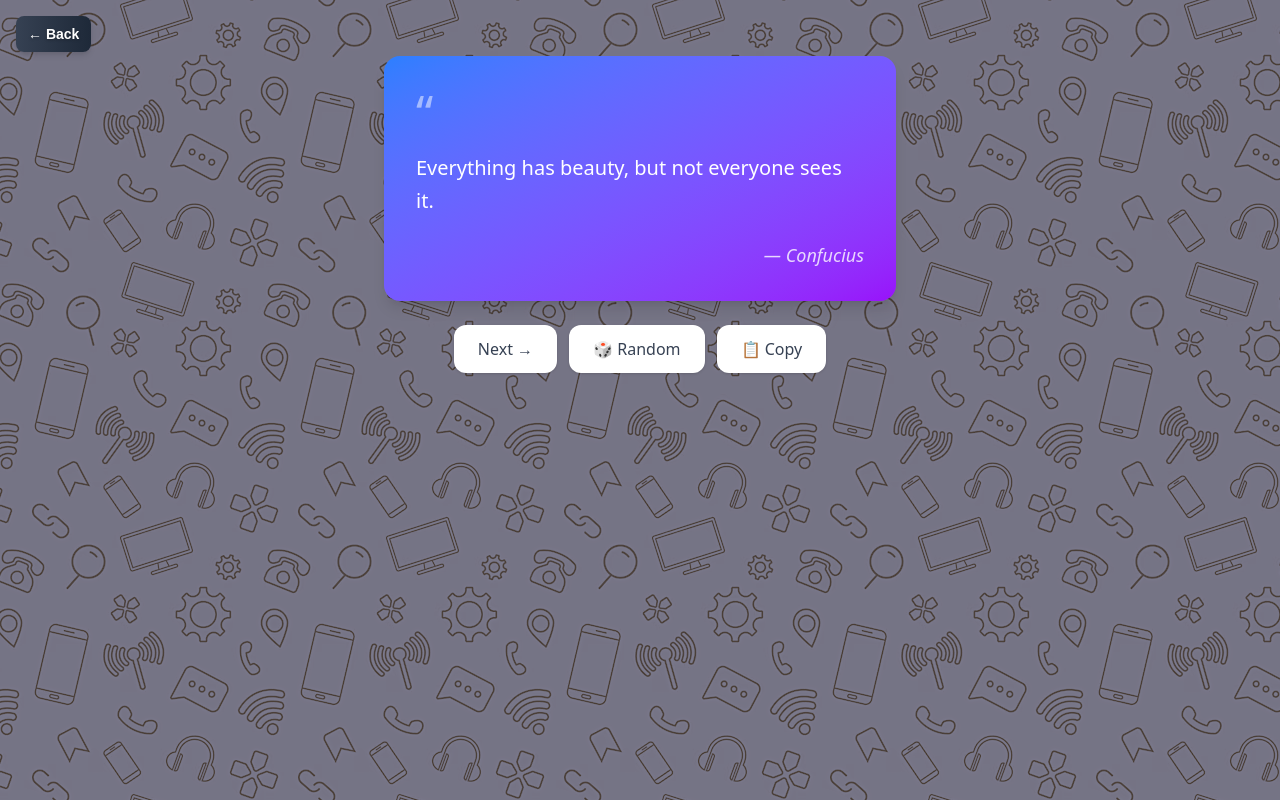
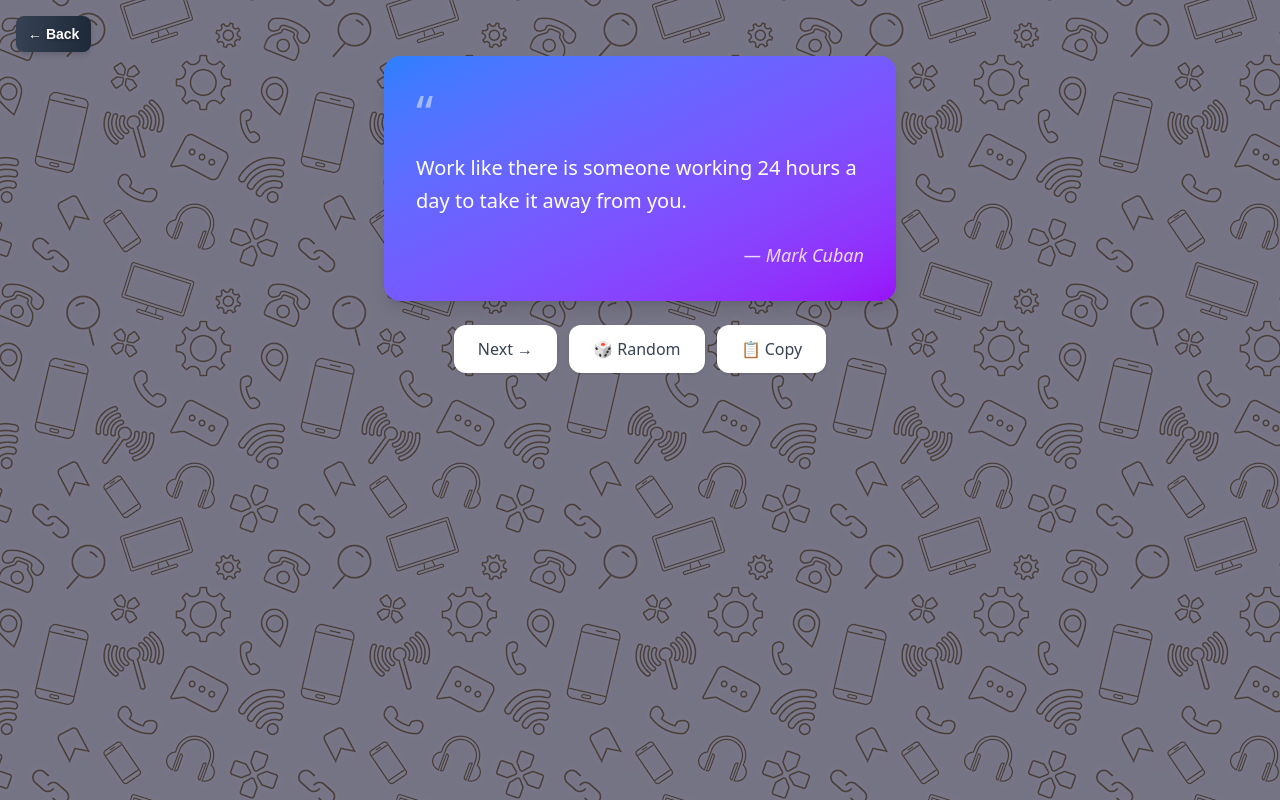
Before and after one commit to bhavin-prajapati/1234webtool, a Next.js app: page /1234webtool/apps/quotes in a window 1280 px wide. Built offline with nearby package versions, Linux system fonts and the light colour scheme.

Commit message:
Fixed a bug in the QuoteOfTheDay app

```diff
--- a/src/app/components/apps/QuoteOfTheDay.tsx
+++ b/src/app/components/apps/QuoteOfTheDay.tsx
@@ -1,5 +1,5 @@
 'use client';
-import React, { useState, useCallback } from 'react';
+import React, { useState, useEffect, useCallback } from 'react';
 
 const quotes = [
   { text: "The only way to do great work is to love what you do.", author: "Steve Jobs" },
@@ -100,10 +100,14 @@
 ];
 
 export default function QuoteOfTheDay() {
-  const [index, setIndex] = useState(() => Math.floor(Math.random() * quotes.length));
+  const [index, setIndex] = useState(0);
   const [bgIndex, setBgIndex] = useState(0);
   const [copied, setCopied] = useState(false);
   const [fade, setFade] = useState(false);
+
+  useEffect(() => {
+    setIndex(Math.floor(Math.random() * quotes.length));
+  }, []);
 
   const quote = quotes[index];
 
```
